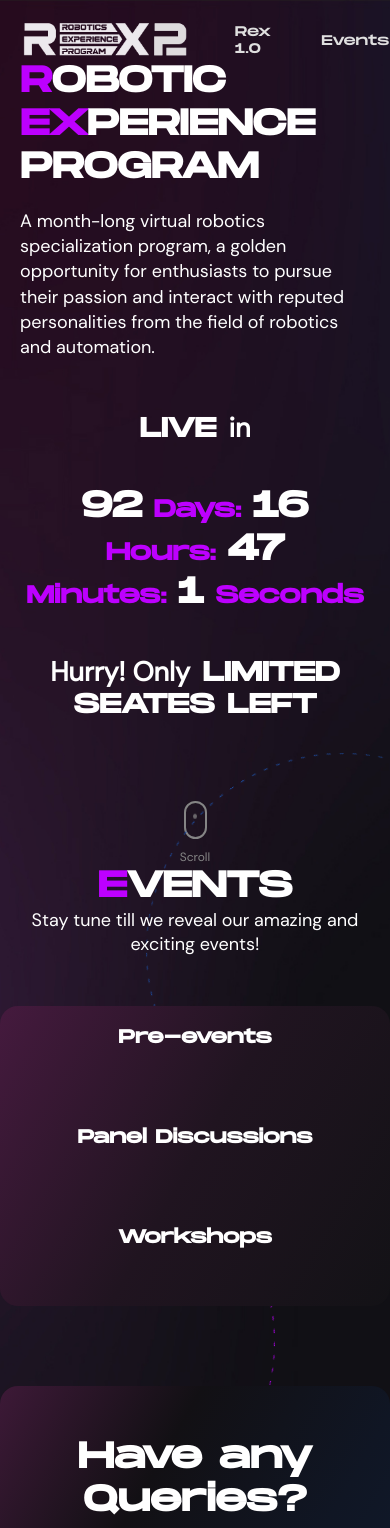
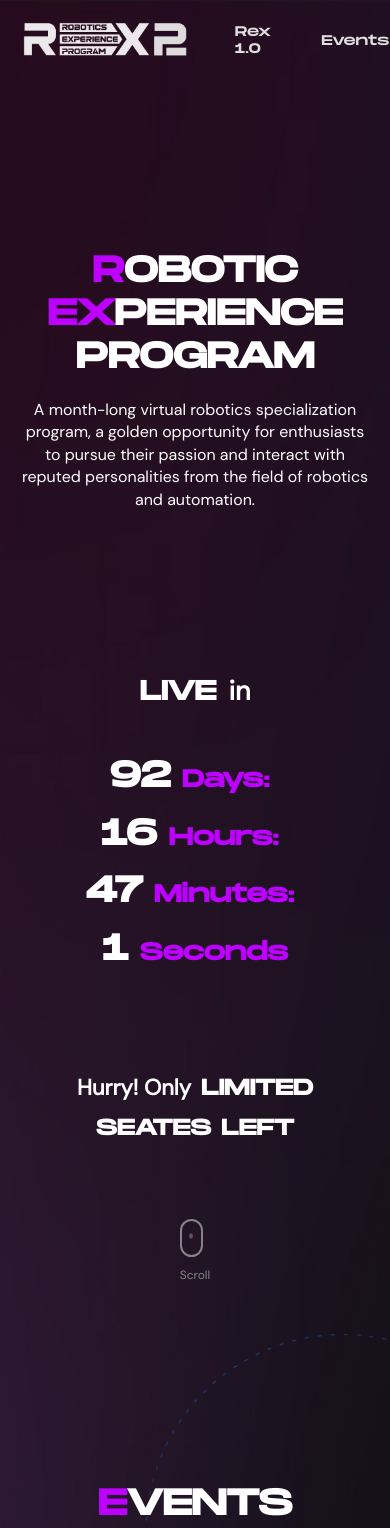
Before and after one commit to IEEE-SB-RIT/rex-2, a React (Create React App) app: page / in a window 390 px wide. Shown: the top 1528 px of the page. Built offline with nearby package versions, Linux system fonts and the light colour scheme.

Commit message:
Added minor responsive changes

```diff
--- a/src/components/Center/CenterElements.js
+++ b/src/components/Center/CenterElements.js
@@ -12,12 +12,22 @@ export const Section = styled.div`
         right: 0;
         top: 50%;
 
+        @media screen and (max-width: 480px)
+        {
+            top: 60%;
+        }
+
     }
 
     & svg:nth-of-type(2) {
         position: absolute;
         left: 0;
         top: 76%;
+
+        @media screen and (max-width: 480px)
+        {
+            top: 88%;
+        }
 
     }
 
@@ -48,4 +58,5 @@ export const HomeSection = styled(Section)`
     background: url(${rexBg});
     background-repeat: no-repeat;
     background-size: cover;
+
 `
--- a/src/components/ContactCard/ContactCardElements.js
+++ b/src/components/ContactCard/ContactCardElements.js
@@ -16,6 +16,13 @@ export const QueryCard = styled.div`
         color: white;
 
         margin-bottom: 20px;
+    }
+
+    & p {
+        @media screen and (max-width: 480px)
+        {
+            font-size: 16px;
+        }
     }
 `
 
--- a/src/components/CountDown/CountDownElements.js
+++ b/src/components/CountDown/CountDownElements.js
@@ -6,6 +6,11 @@ export const CountDownWrap = styled.div`
     & h2{
         color: #BD00FF;
         font-size: 24px;
+
+        @media screen and (max-width: 480px)
+        {
+            line-height: 1.6;
+        }
     }
 
     & h2 span{
@@ -14,3 +19,12 @@ export const CountDownWrap = styled.div`
         color: white;
     }
 `
+
+export const MobileBreaks = styled.br`
+    display: none;
+
+    @media screen and (max-width: 480px)
+    {
+        display: block;
+    }
+`
--- a/src/components/CountDown/index.js
+++ b/src/components/CountDown/index.js
@@ -1,5 +1,5 @@
 import React, {useState, useEffect} from "react";
-import { CountDownWrap } from "./CountDownElements";
+import { CountDownWrap, MobileBreaks } from "./CountDownElements";
 
 export default function CountDown(props)
 {
@@ -44,9 +44,9 @@ export default function CountDown(props)
         <>
         <CountDownWrap>
         <h2>
-            <span >{count.days}</span> Days:&nbsp;
-            <span >{count.hours}</span> Hours:&nbsp;
-            <span >{count.minutes}</span> Minutes:&nbsp;
+            <span className>{count.days}</span> Days:&nbsp;<MobileBreaks />
+            <span >{count.hours}</span> Hours:&nbsp;<MobileBreaks />
+            <span >{count.minutes}</span> Minutes:&nbsp;<MobileBreaks />
             <span >{count.seconds}</span> Seconds
         </h2>
         </CountDownWrap>
--- a/src/components/EventSection/EventSectionElements.js
+++ b/src/components/EventSection/EventSectionElements.js
@@ -13,6 +13,11 @@ export const GradientCard = styled.div`
     position: relative;
     z-index: 5;
 
+    @media screen and (max-width: 480px)
+    {
+        margin: 50px 0 300px 0;
+    }
+
 `
 
 export const Event = styled.div`
--- a/src/components/HeroSection/HeroElements.js
+++ b/src/components/HeroSection/HeroElements.js
@@ -4,6 +4,17 @@ import { CenterContainer } from "../Center/CenterElements";
 
 export const HeroContainer = styled.div`
     width: 100%;
+    position: relative;
+
+
+    & h1, h2, p {
+        z-index: 5;
+    }
+
+    @media screen and (max-width: 480px)
+    {
+        margin-bottom: 100px;
+    }
 `
 
 export const HeroCenter = styled(CenterContainer)`
@@ -15,7 +26,7 @@ export const HeroCenter = styled(CenterContainer)`
     align-items: center;
     justify-content: center;
     text-algin: center;
-    padding: 60px 20px 0 20px;
+    padding: 250px 20px 0 20px;
 `
 
 export const HeroContentWrap = styled.div`
@@ -31,7 +42,7 @@ export const HeroContentWrap = styled.div`
         @media screen and (max-width: 480px)
         {
             width: 100%;
-            text-align: left;
+            text-align: center;
         }
 
     }
@@ -46,7 +57,8 @@ export const HeroContentWrap = styled.div`
         @media screen and (max-width: 480px)
         {
             width: 100%;
-            text-align: left;
+            text-align: center;
+            font-size: 16px;
         }
     }
 `
@@ -60,8 +72,22 @@ export const LiveInContent = styled.div`
         margin-bottom: 40px;
     }
 
+    & h2:nth-of-type(2){
+        @media screen and (max-width: 480px)
+        {
+            font-size: 22px;
+            line-height: 1.8;
+            margin-top: 50px;
+        }
+    }
+
     & h2 span{
         font-family: 'DM Sans', sans-serif;
+    }
+
+    @media screen and (max-width: 480px)
+    {
+        margin-top: 112px;
     }
 `
 
--- a/src/components/ScrollIcon/ScrollIconElements.js
+++ b/src/components/ScrollIcon/ScrollIconElements.js
@@ -1,11 +1,15 @@
 import styled, {keyframes} from "styled-components";
+
+export const IconWrap = styled.div`
+  margin: 30px 0 100px 0;
+`
 
 export const Mouse = styled.div`
     width: 23px;
     height: 38px;
     border: 2px solid #858585;
     border-radius: 50px;
-    margin: 40px 0 10px 0;
+    margin: 0 0 10px 0;
 `
 
 const scrollDown = keyframes`
--- a/src/components/ScrollIcon/index.js
+++ b/src/components/ScrollIcon/index.js
@@ -1,14 +1,16 @@
 import React from "react";
-import {Mouse, Line, P} from "./ScrollIconElements.js";
+import {Mouse, Line, P, IconWrap} from "./ScrollIconElements.js";
 
 export default function ScrollIcon()
 {
     return (
         <>
+            <IconWrap>
             <Mouse>
                 <Line></Line>
             </Mouse>
             <P>Scroll</P>
+            </IconWrap>
         </>
     );
 }
```
